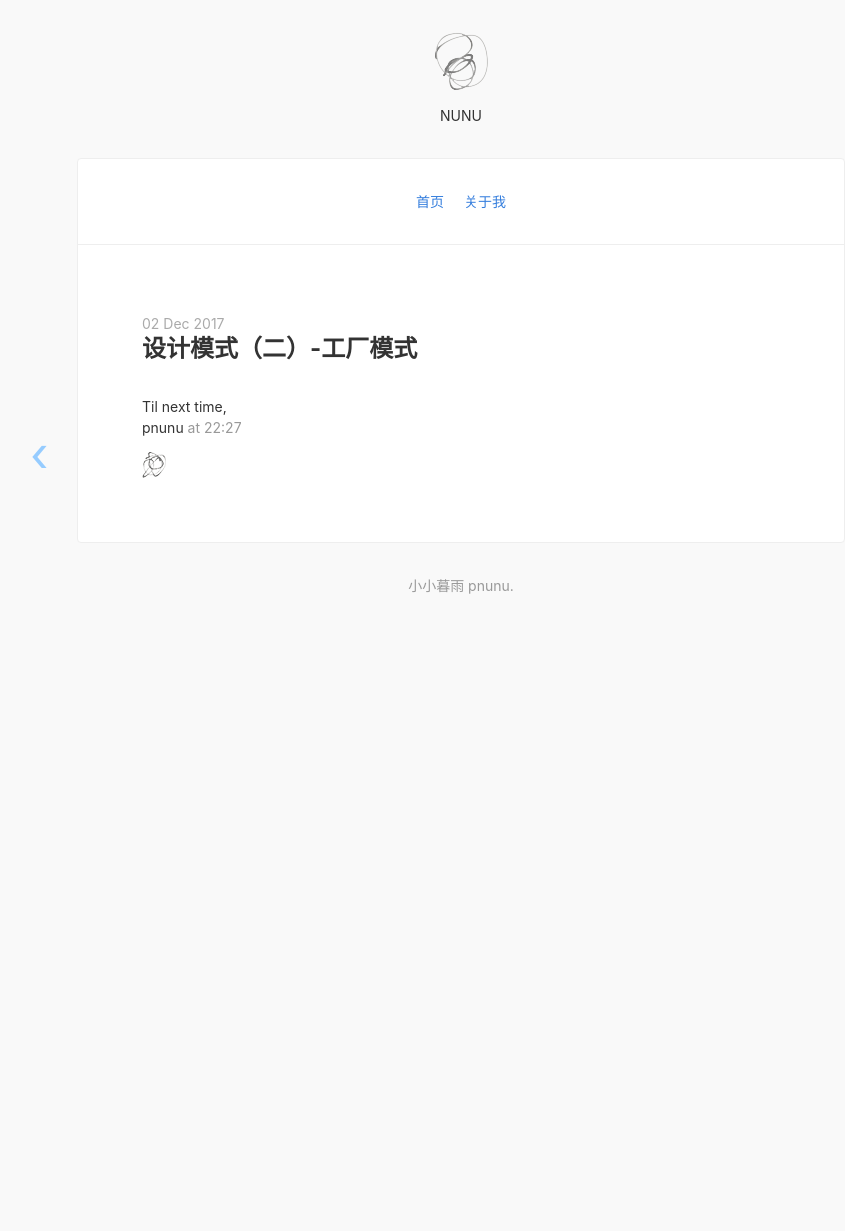
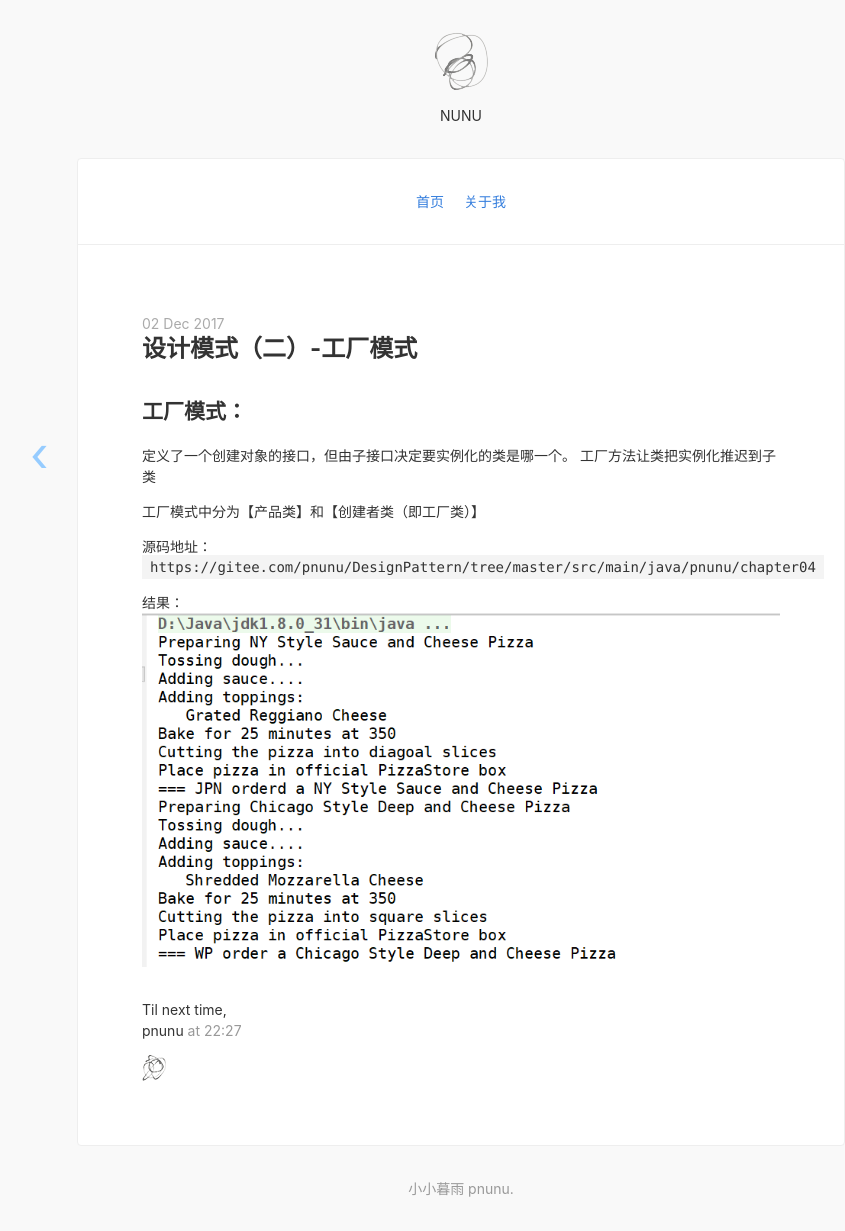
Before and after one commit to pnunu/pnunu.github.io, a Jekyll site: the page built from _posts/designPattern/2017-12-02-factory-the-jekyll-theme.md, in a window 1280 px wide. Shown: the whole page, without its empty margins (179-1024 px from the left). Built offline with Jekyll 4.4.1, drawn with Linux system fonts in a browser that asks for light colours; nearby versions of some CDN libraries; before the commit the page ends 900 px from its top, so only the background shows below that.

Commit message:
工厂模式

````diff
--- a/_posts/designPattern/2017-12-02-factory-the-jekyll-theme.md
+++ b/_posts/designPattern/2017-12-02-factory-the-jekyll-theme.md
@@ -2,3 +2,15 @@
 title: 设计模式（二）-工厂模式
 date: 2017/12/2 22:27
 ---
+
+工厂模式：
+---
+定义了一个创建对象的接口，但由子接口决定要实例化的类是哪一个。
+工厂方法让类把实例化推迟到子类
+
+工厂模式中分为【产品类】和【创建者类（即工厂类）】
+
+源码地址： ``` https://gitee.com/pnunu/DesignPattern/tree/master/src/main/java/pnunu/chapter04 ```
+
+结果：
+![img](/images/201712/20171202-Factory-01.png)
````
